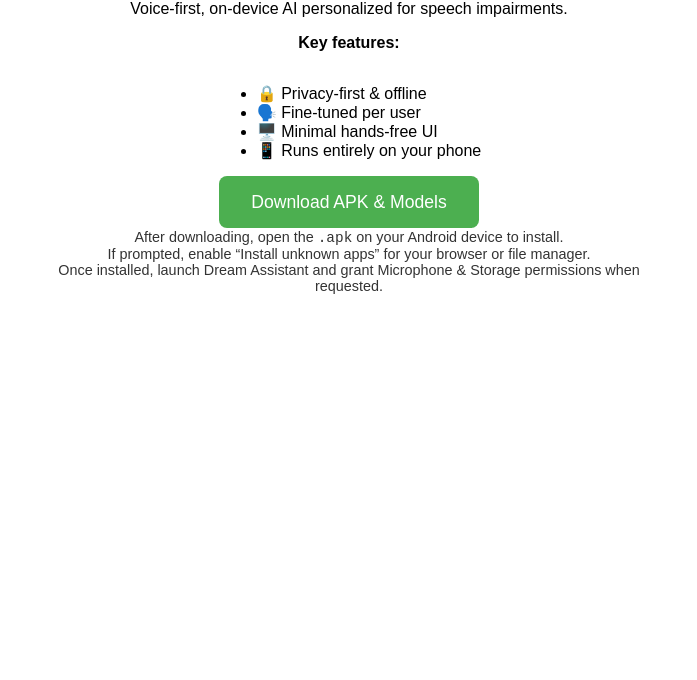
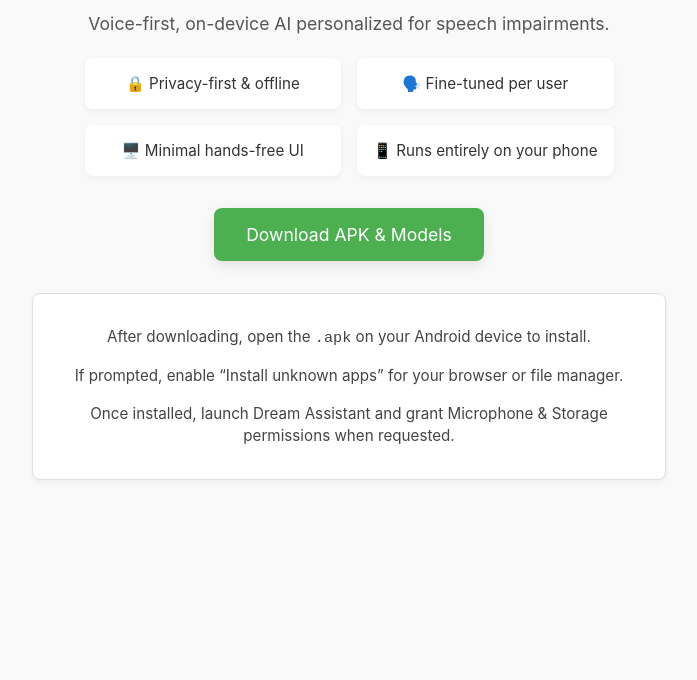
Before and after one commit to Bra-AM/dream-assistant-android, a plain HTML site: page docs/index.html in a window 1280 px wide. Shown: the part 120-800 px from the top of the page, without its empty margins (291-988 px from the left). Drawn offline with Linux system fonts and the light colour scheme.

Commit message:
Update index.html

```diff
--- a/docs/index.html
+++ b/docs/index.html
@@ -5,42 +5,94 @@
   <meta name="viewport" content="width=device-width,initial-scale=1.0">
   <title>Dream Assistant</title>
   <style>
-    body { font-family: Arial, sans-serif; text-align: center; padding: 2rem; }
-    .btn { background: #4CAF50; color: #fff; padding: 1rem 2rem; border: none; border-radius: 8px; text-decoration: none; font-size: 1.1rem; }
-    p.instruction {
-      margin-top: 1rem;
-      font-size: 0.9rem;
+    body {
+      font-family: -apple-system, BlinkMacSystemFont, "Segoe UI", Roboto, Arial, sans-serif;
+      background: #f9f9f9;
       color: #333;
-      text-align: center;  /* Center the instruction text */
+      margin: 0;
+      display: flex;
+      flex-direction: column;
+      align-items: center;
+      padding: 2rem;
+    }
+    h1 {
+      font-size: 2.5rem;
+      margin-bottom: 0.5rem;
+      color: #222;
+    }
+    p.lead {
+      font-size: 1.1rem;
+      margin-bottom: 1.5rem;
+      color: #555;
+    }
+    .features {
+      display: grid;
+      grid-template-columns: repeat(auto-fit, minmax(200px, 1fr));
+      gap: 1rem;
       max-width: 600px;
-      margin-left: auto;
-      margin-right: auto;
+      margin: 0 auto 2rem;
+      list-style: none;
+      padding: 0;
+    }
+    .features li {
+      background: #fff;
+      border-radius: 8px;
+      box-shadow: 0 2px 6px rgba(0,0,0,0.05);
+      padding: 1rem;
+      font-size: 0.95rem;
+      text-align: center;
+    }
+    .btn {
+      display: inline-block;
+      background: #4CAF50;
+      color: #fff;
+      padding: 1rem 2rem;
+      border: none;
+      border-radius: 8px;
+      text-decoration: none;
+      font-size: 1.1rem;
+      box-shadow: 0 4px 12px rgba(0,0,0,0.1);
+      transition: background 0.2s ease;
+    }
+    .btn:hover {
+      background: #45A049;
+    }
+    .instruction {
+      background: #fff;
+      border: 1px solid #e0e0e0;
+      border-radius: 8px;
+      padding: 1rem;
+      max-width: 600px;
+      margin: 2rem auto 0;
+      line-height: 1.5;
+      box-shadow: 0 2px 6px rgba(0,0,0,0.05);
+      text-align: center;
+      font-size: 0.95rem;
+      color: #444;
     }
   </style>
 </head>
 <body>
   <h1>Dream Assistant</h1>
-  <p>Voice-first, on-device AI personalized for speech impairments.</p>
-  <p><strong>Key features:</strong></p>
-  <ul style="text-align:left; display:inline-block;">
+  <p class="lead">Voice-first, on-device AI personalized for speech impairments.</p>
+
+  <ul class="features">
     <li>🔒 Privacy-first & offline</li>
     <li>🗣️ Fine-tuned per user</li>
     <li>🖥️ Minimal hands-free UI</li>
     <li>📱 Runs entirely on your phone</li>
   </ul>
 
-  <p>
-    <a class="btn"
-       href="https://drive.google.com/drive/folders/1_LbEb6Gl1NIVPRtkrjV6Yvixlj8xj4cn?usp=sharing"
-       target="_blank">
-      Download APK & Models
-    </a>
-  </p>
+  <a class="btn"
+     href="https://drive.google.com/drive/folders/1_LbEb6Gl1NIVPRtkrjV6Yvixlj8xj4cn?usp=sharing"
+     target="_blank">
+    Download APK & Models
+  </a>
 
-  <p class="instruction">
-    After downloading, open the <code>.apk</code> on your Android device to install.<br>
-    If prompted, enable “Install unknown apps” for your browser or file manager.<br>
-    Once installed, launch Dream Assistant and grant Microphone & Storage permissions when requested.
-  </p>
+  <div class="instruction">
+    <p>After downloading, open the <code>.apk</code> on your Android device to install.</p>
+    <p>If prompted, enable “Install unknown apps” for your browser or file manager.</p>
+    <p>Once installed, launch Dream Assistant and grant Microphone & Storage permissions when requested.</p>
+  </div>
 </body>
 </html>
```
